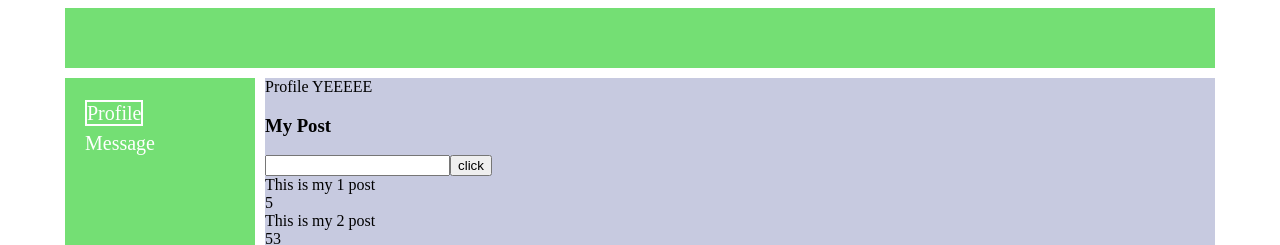
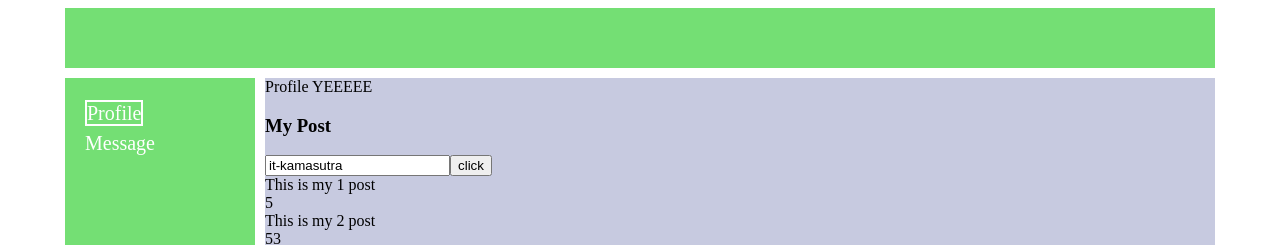
Before and after one commit to romasckhin/social-network, a React (Create React App) app: page /profile in a window 1280 px wide. Shown: the top 245 px of the page. Built offline with nearby package versions, Linux system fonts and the light colour scheme.

Commit message:
flux architecture

```diff
--- a/src/App.js
+++ b/src/App.js
@@ -5,8 +5,7 @@ import Profile from './components/Profile/Profile';
 import Dialogs from './components/Dialogs/Dialogs'
 import {Routes, Route} from 'react-router-dom'
 
-const App = ({state}) => {
-
+const App = ({state, addPost, updateNewPosttext}) => {
 
   return (
 
@@ -16,8 +15,8 @@ const App = ({state}) => {
 
       <div className='app-wrapper-content'>
         <Routes>
-          <Route path='/dialogs' element={<Dialogs dialogs={state.profilePage.dialogs} messages={state.profilePage.messages} />} />
-          <Route path='/profile' element={<Profile posts={state.messagePage.posts}/>} />
+          <Route path='/dialogs' element={<Dialogs dialogs={state.dialogPage.dialogs} messages={state.dialogPage.messages} />} />
+          <Route path='/profile' element={<Profile posts={state.profilePage.posts} addPost={addPost} state={state} updateNewPosttext={updateNewPosttext} />} />
         </Routes>
       </div>
 
--- a/src/components/Dialogs/Dialogs.js
+++ b/src/components/Dialogs/Dialogs.js
@@ -4,6 +4,8 @@ import Message from './Message';
 
 const Dialogs = ({dialogs, messages}) => {
 
+
+debugger
 
     return (
         <div className={cls.dialogs}>
--- a/src/components/Profile/MyPosts/MyPosts.js
+++ b/src/components/Profile/MyPosts/MyPosts.js
@@ -1,15 +1,27 @@
 import scl from './MyPosts.module.css'
 import Post from './Post/Post'
+import React from 'react';
 
-const MyPosts = ({posts}) => {
+const MyPosts = ({posts, addPost, newPostText, updateNewPosttext}) => {
 
 
+    let newPostElement = React.createRef()
+
+    let addButtonPost = () => {
+        addPost()
+    }
+
+    let onPostChange = () => {
+        let text = newPostElement.current.value
+        updateNewPosttext(text)
+
+    }
 
     return (
         <div>
             <h3>My Post</h3>
-            <input/>
-            <button>click</button>
+            <input ref={newPostElement} onChange={onPostChange} value={newPostText}  />
+            <button onClick={addButtonPost} >click</button>
 
             {
                 posts.map(post => <Post
--- a/src/components/Profile/Profile.js
+++ b/src/components/Profile/Profile.js
@@ -1,8 +1,7 @@
 import MyPosts from './MyPosts/MyPosts';
 import scl from './Profile.module.css'
 
-const Profile = ({posts}) => {
-
+const Profile = ({posts, addPost, state, updateNewPosttext}) => {
 
 
     return (
@@ -10,7 +9,7 @@ const Profile = ({posts}) => {
             <div>
                 Profile YEEEEE
             </div>
-            <MyPosts posts={posts}/>
+            <MyPosts posts={posts} addPost={addPost} newPostText={state.profilePage.newPostText} updateNewPosttext={updateNewPosttext}/>
         </div>
     );
 };
--- a/src/index.js
+++ b/src/index.js
@@ -2,17 +2,30 @@ import React from 'react';
 import ReactDOM from 'react-dom/client';
 import App from './App';
 import {BrowserRouter} from 'react-router-dom'
-import state from './redux/state'
+import { addPost } from './redux/state';
+import { updateNewPosttext } from './redux/state'
+import state, { subscribe } from './redux/state'
 
+// UI должен постоянно перерисовываться , когда в state проихощди каке-либо изм.
+// а так он рендериться единожды обворачиваем в rerenderEntireTree
 
 
 const root = ReactDOM.createRoot(document.getElementById('root'));
+let rerenderEntireTree = (state) => {
 root.render(
   <React.StrictMode>
       <BrowserRouter>
           <App
               state={state}
+              addPost={addPost}
+              updateNewPosttext={updateNewPosttext}
            />
       </BrowserRouter>
   </React.StrictMode>
 );
+
+}
+
+rerenderEntireTree(state)
+
+subscribe(rerenderEntireTree)
--- a/src/redux/state.js
+++ b/src/redux/state.js
@@ -1,16 +1,17 @@
 import { v4 as uuidv4 } from 'uuid';
 
 let state = {
-    messagePage: {
+    profilePage: {
         posts : [
             { id: uuidv4(), message: 'This is my 1 post', likesCount: 5 },
             { id: uuidv4(), message: 'This is my 2 post', likesCount: 53 },
             { id: uuidv4(), message: 'This is my 3 post', likesCount: 32 },
             { id: uuidv4(), message: 'This is my 4 post', likesCount: 245 },
           ],
+          newPostText: 'it-kamasutra'
     },
 
-    profilePage: {
+    dialogPage: {
         messages : [
             { id: uuidv4(), message: 'Hi' },
             { id: uuidv4(), message: 'House' },
@@ -27,4 +28,24 @@ let state = {
     }
 }
 
+let  rerenderEntireTree = () => {
+
+}
+
+export let addPost = () => {
+    let newPost = { id: uuidv4(), message: state.profilePage.newPostText, likesCount: 10 }
+    state.profilePage.posts.push(newPost)
+    state.profilePage.newPostText = ''
+    rerenderEntireTree(state)
+}
+
+export let updateNewPosttext = (newText) => {
+    state.profilePage.newPostText = newText
+    rerenderEntireTree(state)
+}
+
+export let subscribe = (observer) => {
+    rerenderEntireTree = observer
+}
+
 export default state
```
